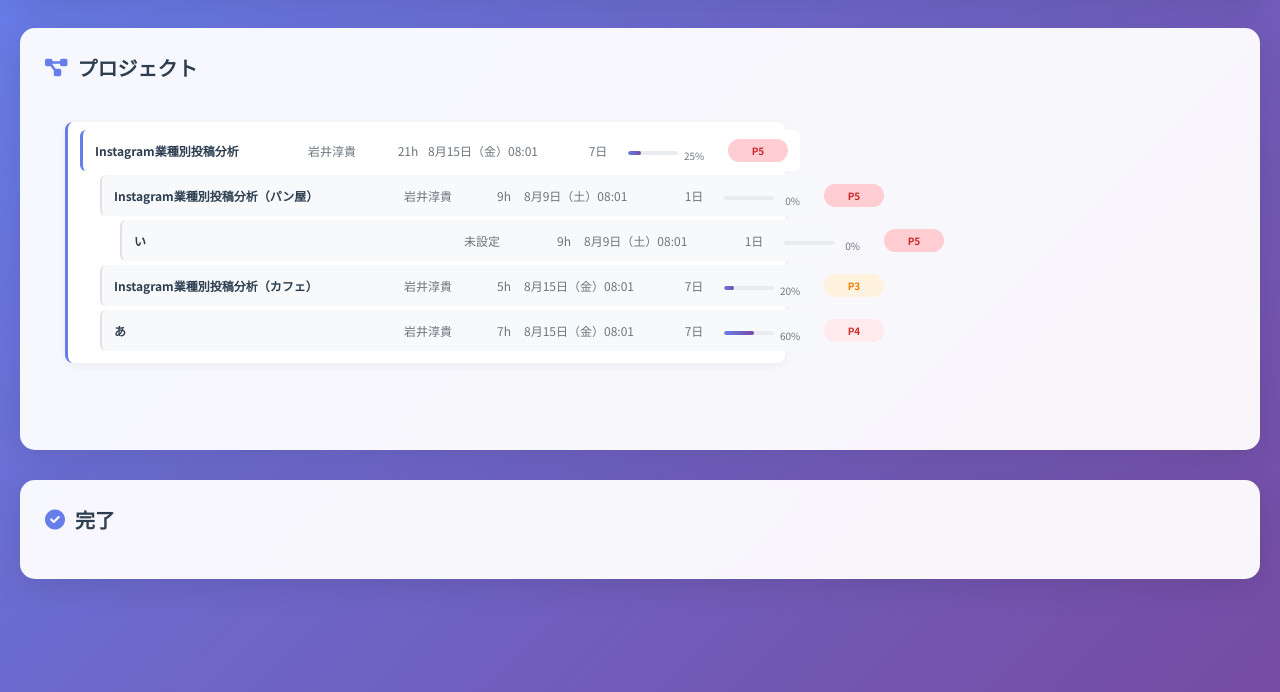
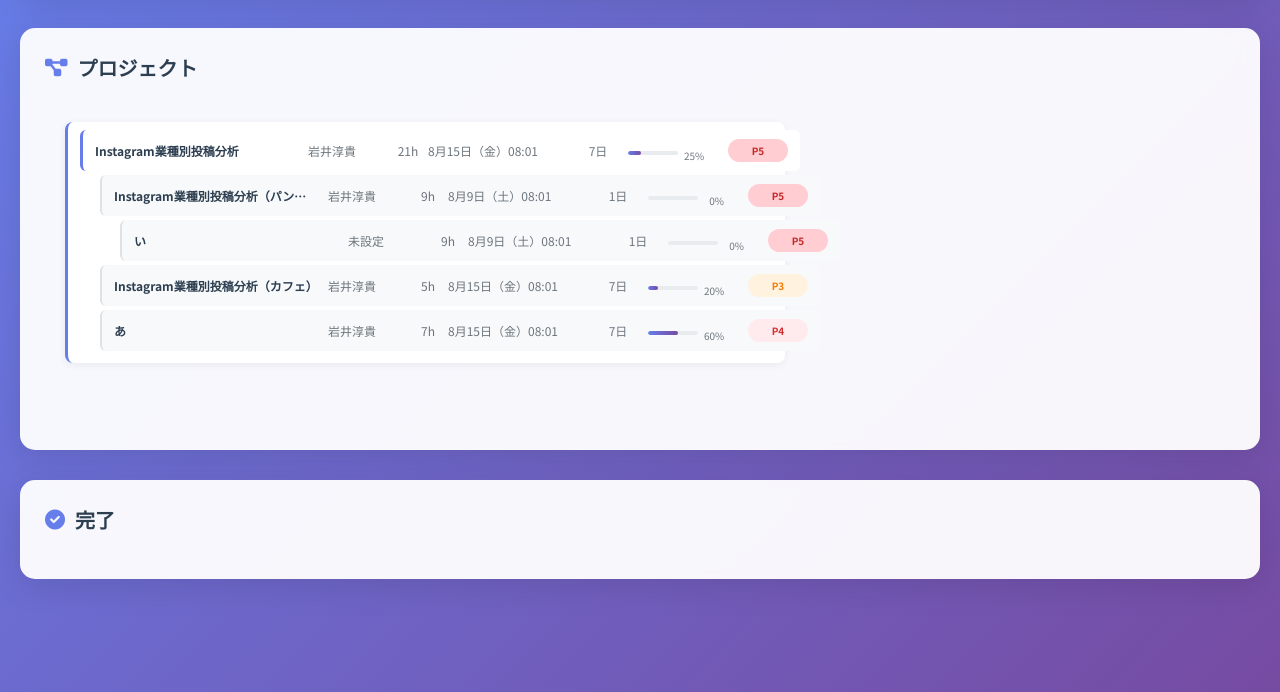
Before and after one commit to junkiiwai/task-manager, a plain HTML site: page index.html in a window 1280 px wide. Shown: the part 108-800 px from the top of the page. Drawn offline with Linux system fonts and the light colour scheme.

Commit message:
タスク名の横幅を階層に応じて縮小: 親200px、子120px、孫80px、曾孫40px

```diff
--- a/styles.css
+++ b/styles.css
@@ -251,18 +251,18 @@
 
 /* 階層に応じたタスク名の横幅調整 - 右端をピッタリ揃えるため */
 .child-task-row.level-1 .task-name {
-    width: 280px !important;
-    min-width: 280px !important;
+    width: 120px !important;
+    min-width: 120px !important;
 }
 
 .child-task-row.level-2 .task-name {
-    width: 320px !important;
-    min-width: 320px !important;
+    width: 80px !important;
+    min-width: 80px !important;
 }
 
 .child-task-row.level-3 .task-name {
-    width: 360px !important;
-    min-width: 360px !important;
+    width: 40px !important;
+    min-width: 40px !important;
 }
 
 .task-assignee {
```
